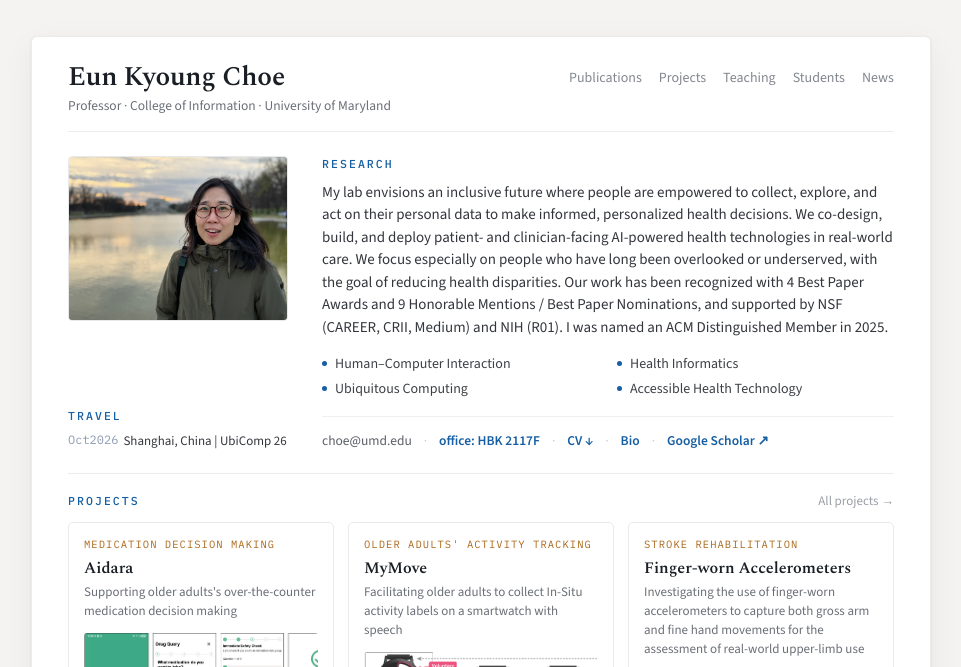
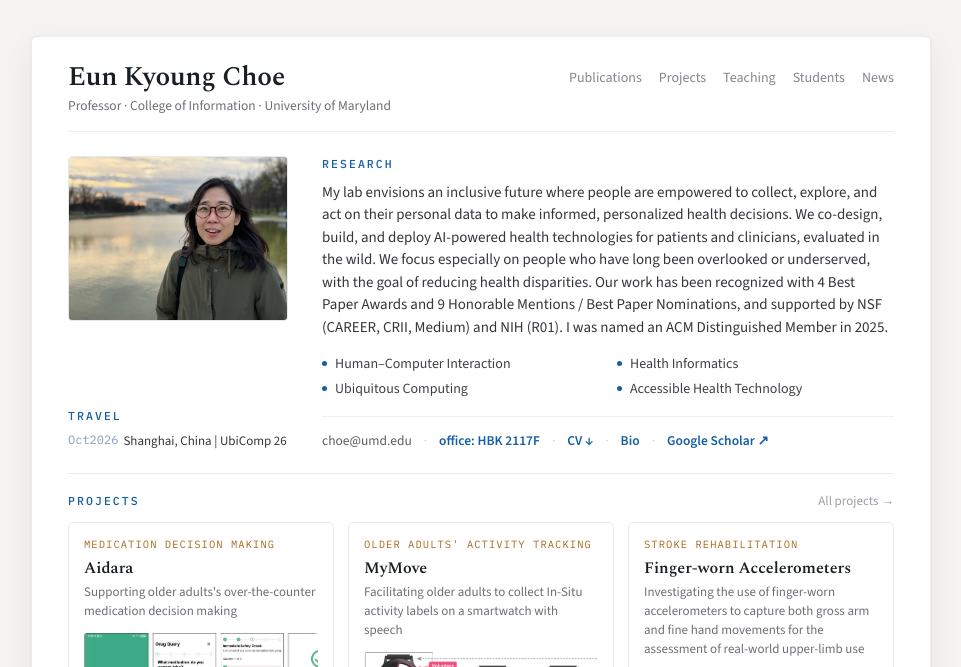
Before and after one commit to ekchoe/ekchoe.github.io, a Jekyll site: the page built from index.html, in a window 1280 px wide, cut to the strip 0-667 px from the top of the page. Shown: the whole strip, without its empty margins (159-1120 px from the left). Built offline with Jekyll 4.4.1, drawn with Linux system fonts in a browser that asks for light colours.

Commit message:
Update CV and research blurb

```diff
--- a/_config.yml
+++ b/_config.yml
@@ -10,8 +10,8 @@ last_updated: November 2026
 research: >
   My lab envisions an inclusive future where people are empowered to collect,
   explore, and act on their personal data to make informed, personalized health decisions.
-  We co-design, build, and deploy patient- and clinician-facing AI-powered health technologies
-  in real-world care. We focus especially on people who have long been overlooked or underserved,
+  We co-design, build, and deploy AI-powered health technologies for patients and clinicians,
+  evaluated in the wild. We focus especially on people who have long been overlooked or underserved,
   with the goal of reducing health disparities. Our work has been recognized with 4 Best Paper Awards
   and 9 Honorable Mentions / Best Paper Nominations, and supported by NSF (CAREER, CRII, Medium) and NIH (R01).
   I was named an ACM Distinguished Member in 2025.
```
Also changed, not shown: 1 other file.
